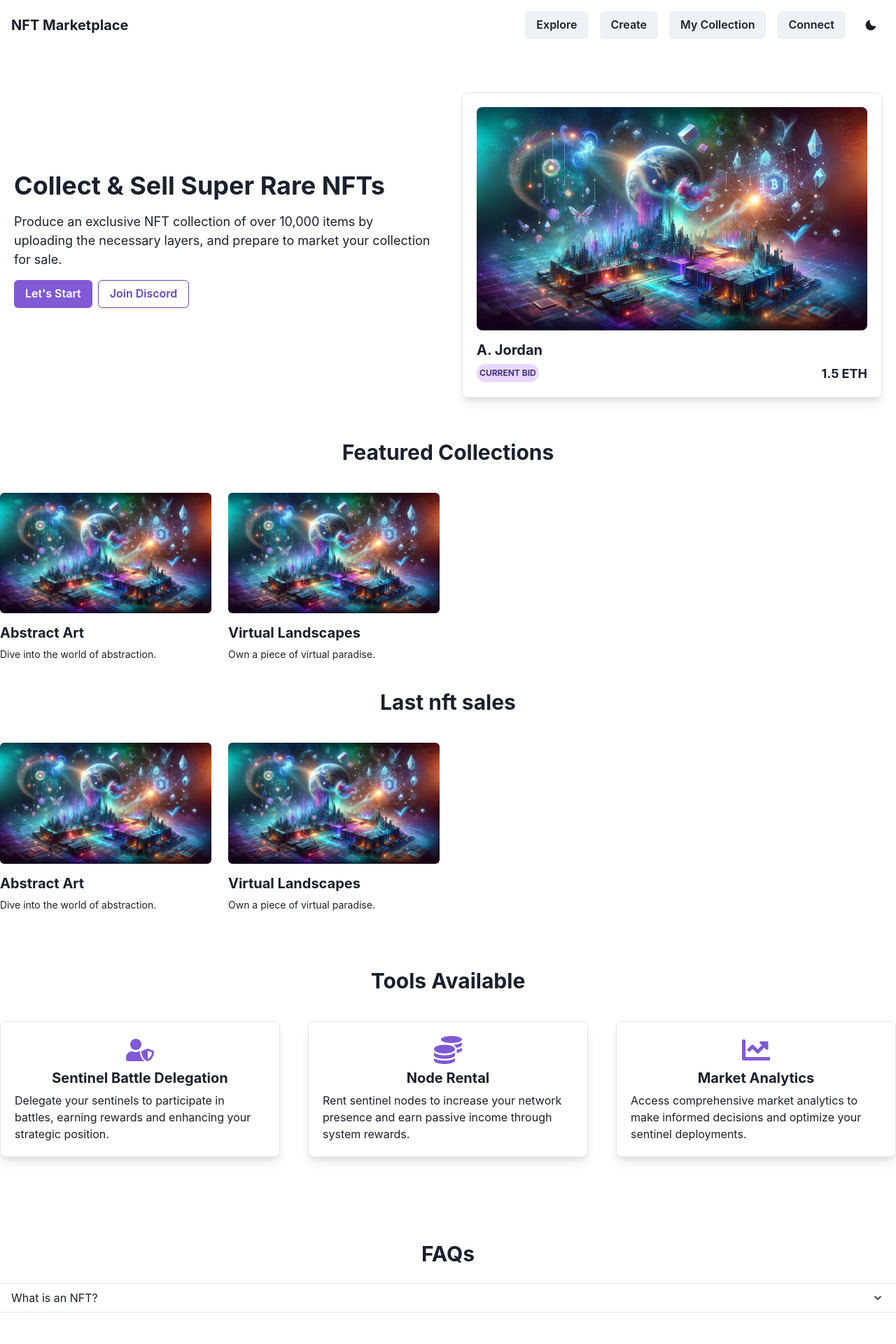
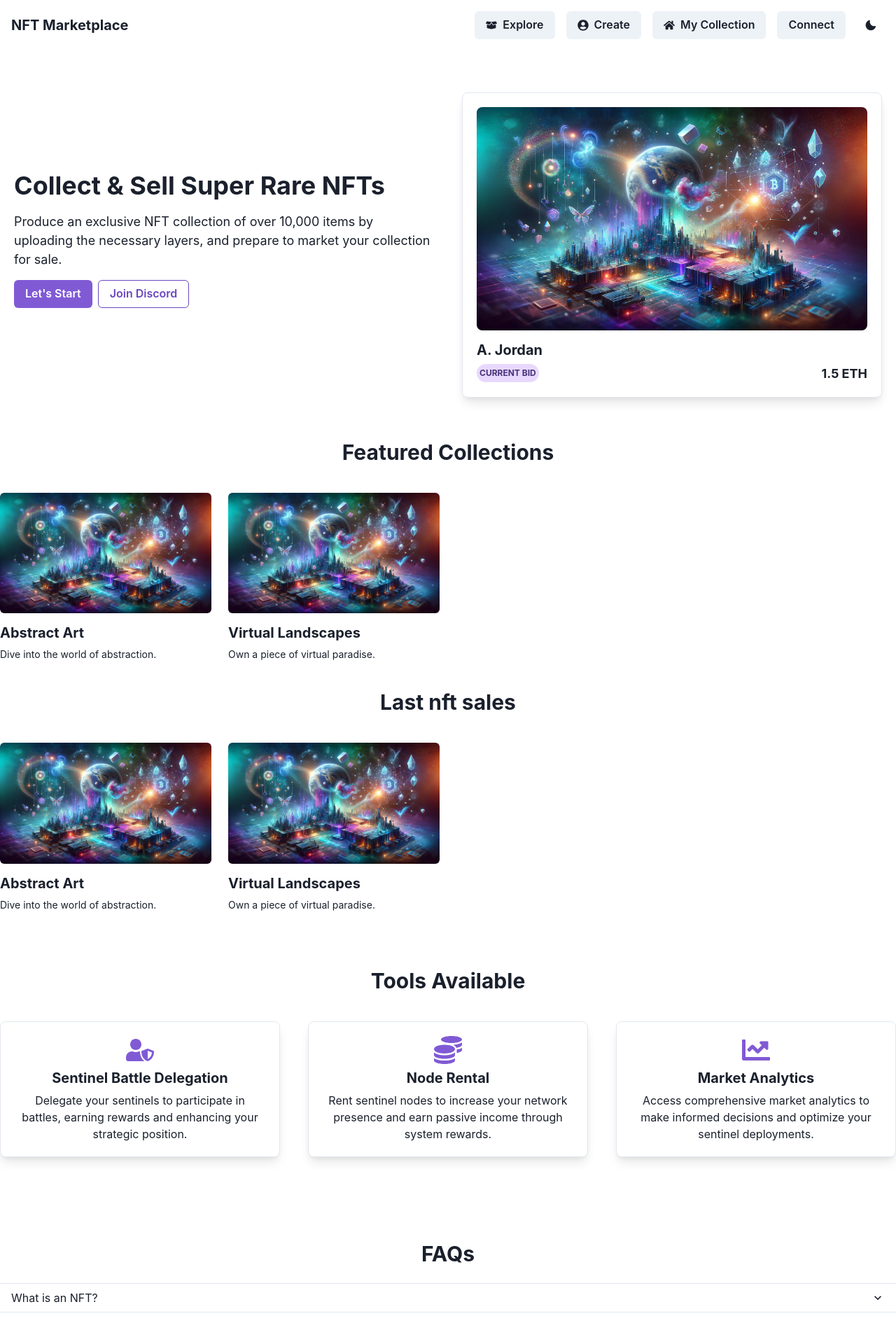
Before and after one commit to ByAziX/Nextjs-Website, a Next.js app: page / in a window 1280 px wide. Shown: the top 1920 px of the page at 70% size. Built offline with nearby package versions, Linux system fonts and the light colour scheme.

Commit message:
UI amélioration

```diff
--- a/src/components/Connect.tsx
+++ b/src/components/Connect.tsx
@@ -12,7 +12,8 @@ import {
   Avatar,
   Tooltip,
   IconButton,
-  useClipboard
+  useClipboard,
+  useColorModeValue
 } from '@chakra-ui/react';
 import { CopyIcon, CloseIcon } from '@chakra-ui/icons';
 import NextLink from 'next/link';
@@ -33,6 +34,9 @@ const initialExtensionState: TExtensionState = {
 };
 
 export const Connect = () => {
+  const buttonHoverBg = useColorModeValue('purple.500', 'purple.200');
+  const buttonActiveBg = useColorModeValue('purple.700', 'purple.400');
+
   const [state, setState] = useState(initialExtensionState);
   const toast = useToast();
   const { hasCopied, onCopy } = useClipboard(state.data?.defaultAccount.address || '');
@@ -121,7 +125,7 @@ export const Connect = () => {
           />
         </HStack>
       ) : (
-        <Button onClick={handleConnect}>Connect</Button>
+        <Button _hover={{ bg: buttonHoverBg }} _active={{ bg: buttonActiveBg }} onClick={handleConnect}>Connect</Button>
       )}
     </VStack>
   );
--- /dev/null
+++ b/src/components/FAQItem.tsx
@@ -0,0 +1,20 @@
+import React from 'react';
+import { AccordionItem, AccordionButton, Box, AccordionPanel, AccordionIcon } from '@chakra-ui/react';
+
+const FAQItem = ({ question, answer }) => (
+  <AccordionItem>
+    <h2>
+      <AccordionButton>
+        <Box flex="1" textAlign="left">
+          {question}
+        </Box>
+        <AccordionIcon />
+      </AccordionButton>
+    </h2>
+    <AccordionPanel pb={4}>
+      {answer}
+    </AccordionPanel>
+  </AccordionItem>
+);
+
+export default FAQItem;
--- /dev/null
+++ b/src/components/FAQSection.tsx
@@ -0,0 +1,18 @@
+import React from 'react';
+import { Box, Heading, Accordion } from '@chakra-ui/react';
+import FAQItem from './FAQItem';
+
+const FAQSection = () => (
+  <Box py={10} mt={10}>
+    <Heading size="lg" textAlign="center" mb={6}>FAQs</Heading>
+    <Accordion allowToggle>
+      <FAQItem
+        question="What is an NFT?"
+        answer="Non-Fungible Tokens (NFTs) represent ownership of unique digital items using blockchain technology."
+      />
+      {/* Ajoutez d'autres FAQItem ici avec différentes questions et réponses */}
+    </Accordion>
+  </Box>
+);
+
+export default FAQSection;
--- a/src/components/NavBar.tsx
+++ b/src/components/NavBar.tsx
@@ -1,19 +1,24 @@
 import React from 'react';
 import {
-  Flex, Box, Text, Button, Spacer, HStack, useColorModeValue, IconButton, Link
+  Flex, Box, Text, Button, Spacer, useColorModeValue, IconButton,
+  VStack, useDisclosure, Center
 } from '@chakra-ui/react';
-import { HamburgerIcon } from '@chakra-ui/icons';
+import { HamburgerIcon, CloseIcon } from '@chakra-ui/icons';
 import { DarkModeSwitch } from './DarkModeSwitch';
 import dynamic from 'next/dynamic';
 import NextLink from 'next/link';
+import { FaHome, FaUserCircle, FaBoxOpen } from 'react-icons/fa'; // Example icons
 
 const Connect = dynamic(() => import('./Connect').then(m => m.Connect), {
   ssr: false,
 });
 
 const NavBar: React.FC = () => {
+  const { isOpen, onOpen, onClose } = useDisclosure();
   const bgColor = useColorModeValue('light.bg', 'dark.bg');
   const textColor = useColorModeValue('light.text', 'dark.text');
+  const buttonHoverBg = useColorModeValue('purple.500', 'purple.200');
+  const buttonActiveBg = useColorModeValue('purple.700', 'purple.400');
 
   return (
     <Flex
@@ -35,24 +40,37 @@ const NavBar: React.FC = () => {
 
       <Spacer />
 
-      <HStack spacing={4}>
+      <IconButton
+        display={['flex', 'flex', 'none', 'none']}
+        onClick={isOpen ? onClose : onOpen}
+        icon={isOpen ? <CloseIcon /> : <HamburgerIcon />}
+        aria-label="Open Menu"
+        size="lg"
+      />
+
+<Box flexBasis={{ base: "100%", md: "auto" }}>
+    <Flex
+      display={[isOpen ? "flex" : "none", isOpen ? "flex" : "none", "flex", "flex"]}
+      ml={[0, 0, 10]}
+      align="center"
+      justify={[isOpen ? "center" : "space-between", isOpen ? "center" : "space-between", "space-between", "space-between"]}
+      direction={["column", "column", "row", "row"]}
+      pt={[4, 4, 0, 0]}
+      gap={4}
+    >
+      {/* Pour le mode hamburger (écrans petits), les boutons sont empilés verticalement et centrés */}
+      {/* Sur les écrans plus larges, ils sont alignés en ligne */}
       <NextLink href="/explore" passHref>
-            <Button >Explore</Button>
+        <Button leftIcon={<FaBoxOpen />} _hover={{ bg: buttonHoverBg }} _active={{ bg: buttonActiveBg }}>Explore</Button>
       </NextLink>
-        <Button >Create</Button>
-        <Button >My Collection</Button>
+      <Button leftIcon={<FaUserCircle />} _hover={{ bg: buttonHoverBg }} _active={{ bg: buttonActiveBg }}>Create</Button>
+      <Button leftIcon={<FaHome />} _hover={{ bg: buttonHoverBg }} _active={{ bg: buttonActiveBg }}>My Collection</Button>
 
       <Connect />
 
       <DarkModeSwitch />
-
-        <IconButton
-          display={['flex', 'flex', 'none', 'none']}
-          icon={<HamburgerIcon />}
-          aria-label="Open Menu"
-          size="lg"
-        />
-      </HStack>
+    </Flex>
+  </Box>
 </Flex>
   );
 };
--- /dev/null
+++ b/src/components/SiteTools.tsx
@@ -0,0 +1,31 @@
+import React from 'react';
+import { SimpleGrid, Box, Heading } from '@chakra-ui/react';
+import ToolFeature from './ToolFeature';
+import { FaChartLine, FaCoins, FaUserShield } from 'react-icons/fa';
+
+const SiteTools = () => (
+  <Box py={10}>
+    <Heading size="lg" textAlign="center" my={10}>
+      Tools Available
+    </Heading>
+    <SimpleGrid columns={{ base: 1, md: 3 }} spacing={10}>
+    <ToolFeature
+        title="Sentinel Battle Delegation"
+        icon={FaUserShield} // Assurez-vous d'importer FaUserShield de react-icons/fa
+        description="Delegate your sentinels to participate in battles, earning rewards and enhancing your strategic position."
+        />
+    <ToolFeature
+        title="Node Rental"
+        icon={FaCoins}
+        description="Rent sentinel nodes to increase your network presence and earn passive income through system rewards."
+      />
+      <ToolFeature
+        title="Market Analytics"
+        icon={FaChartLine}
+        description="Access comprehensive market analytics to make informed decisions and optimize your sentinel deployments."
+      />
+    </SimpleGrid>
+  </Box>
+);
+
+export default SiteTools;
--- /dev/null
+++ b/src/components/ToolFeature.tsx
@@ -0,0 +1,27 @@
+import React from 'react';
+import { Box, Heading, Text, Icon, VStack, useColorModeValue} from '@chakra-ui/react';
+import { motion } from 'framer-motion';
+
+// Conversion de Box en MotionBox pour les animations
+const MotionBox = motion(Box);
+
+const ToolFeature = ({ title, icon, description }) => (
+  <VStack
+    as={MotionBox}
+    whileHover={{ scale: 1.05 }}
+    transition="all 0.3s ease-out"
+    bg={useColorModeValue('white', 'gray.800')} // Utilisez `useColorModeValue('white', 'gray.800')` pour le thème sombre
+    p={5}
+    rounded="lg"
+    borderWidth="1px"
+    shadow="lg"
+    align="center"
+    justify="center"
+  >
+    <Icon as={icon} w={10} h={10} color="purple.500" /> {/* Ajustez la couleur selon le thème */}
+    <Heading size="md" textAlign="center">{title}</Heading>
+    <Text textAlign="center">{description}</Text>
+  </VStack>
+);
+
+export default ToolFeature;
--- a/src/pages/index.tsx
+++ b/src/pages/index.tsx
@@ -23,26 +23,10 @@ import {
 } from '@chakra-ui/react';
 import { FaEthereum, FaPaintBrush, FaHandshake, FaLock, FaArrowRight, FaCoins, FaUserShield, FaChartLine } from 'react-icons/fa';
 import { motion } from 'framer-motion';
+import FAQSection from '../components/FAQSection';
+import SiteTools from '../components/SiteTools';
 
 const MotionBox = motion(Box);
-
-const Feature = ({ title, icon, children, ...props }) => (
-  <VStack
-    as={MotionBox}
-    whileHover={{ scale: 1.05 }}
-    bg={useColorModeValue('white', 'gray.800')}
-    p={5}
-    rounded="lg"
-    borderWidth="1px"
-    _hover={{ shadow: 'xl' }}
-    transition="all 0.3s ease-out"
-    {...props}
-  >
-    <Icon as={icon} w={8} h={8} color={useColorModeValue('teal.500', 'teal.200')} />
-    <Heading size="md">{title}</Heading>
-    <Text>{children}</Text>
-  </VStack>
-);
 
 const NFTCard = ({ image, title, currentBid }) => (
   <MotionBox
@@ -75,32 +59,7 @@ const NFTCollectionPreview = ({ title, image, description }) => (
   </GridItem>
 );
 
-// Section Tools Available on the Site
-const SiteTools = () => (
-  <Box py={10}>
-    <Heading size="lg" textAlign="center" my={10}>
-      Tools Available
-    </Heading>
-    <SimpleGrid columns={{ base: 1, md: 3 }} spacing={10}>
-      <ToolFeature
-        title="Sentinel Battle Delegation"
-        icon={FaUserShield}
-        description="Delegate your sentinels to participate in battles, earning rewards and enhancing your strategic position."
-      />
-      <ToolFeature
-        title="Node Rental"
-        icon={FaCoins}
-        description="Rent sentinel nodes to increase your network presence and earn passive income through system rewards."
-      />
-      <ToolFeature
-        title="Market Analytics"
-        icon={FaChartLine}
-        description="Access comprehensive market analytics to make informed decisions and optimize your sentinel deployments."
-      />
-      {/* Other tools can be added here */}
-    </SimpleGrid>
-  </Box>
-);
+
 
 // ToolFeature Component for individual tools
 const ToolFeature = ({ title, icon, description }) => (
@@ -122,8 +81,6 @@ const ToolFeature = ({ title, icon, description }) => (
 
 
 const IndexPage = () => {
-  const bgColor = useColorModeValue('light.bg', 'dark.bg');
-  const textColor = useColorModeValue('light.text', 'dark.text');
 
   return (
     <Container maxW="container.xl" p={0}>
@@ -191,30 +148,9 @@ const IndexPage = () => {
         {/* More collections previews */}
       </Grid>
 
-      {/* Site Features */}
       <SiteTools />
+      <FAQSection />
 
-
-      {/* FAQ Section */}
-      <Box py={10} mt={10}>
-        <Heading size="lg" textAlign="center" mb={6}>FAQs</Heading>
-        <Accordion allowToggle>
-          <AccordionItem>
-            <h2>
-              <AccordionButton>
-                <Box flex="1" textAlign="left">
-                  What is an NFT?
-                </Box>
-                <AccordionIcon />
-              </AccordionButton>
-            </h2>
-            <AccordionPanel pb={4}>
-              Non-Fungible Tokens (NFTs) represent ownership of unique digital items using blockchain technology.
-            </AccordionPanel>
-          </AccordionItem>
-          {/* Additional FAQs */}
-        </Accordion>
-      </Box>
     </Container>
   );
 };
```
Lines whose indentation alone changed are shown as unchanged.
